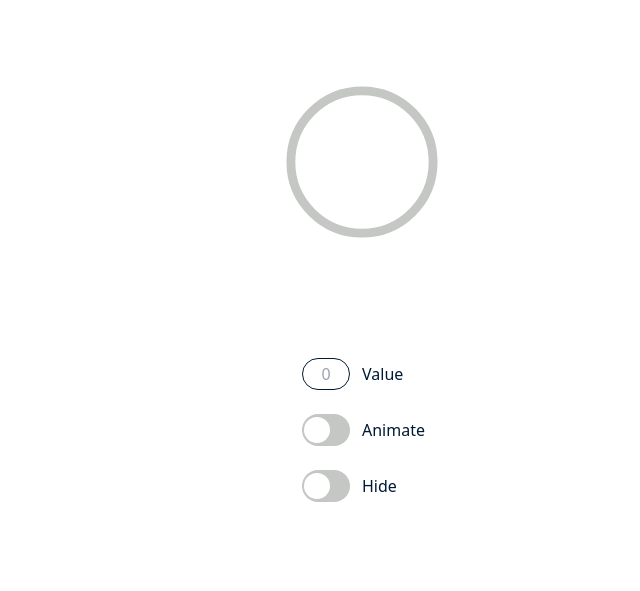
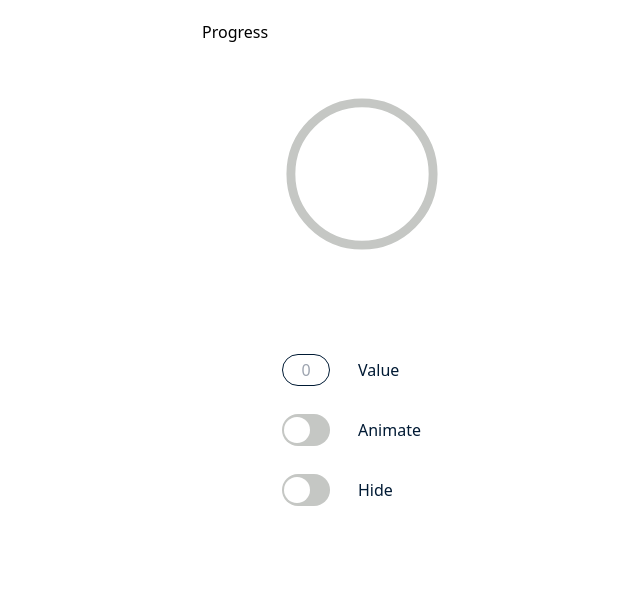
Before and after one commit to mgvts/OzonTest, a website built with Parcel: page src/index.html in a window 1280 px wide. Shown: the whole page, without its empty margins (278-918 px from the left). Built offline with nearby package versions, Linux system fonts and the light colour scheme.

Commit message:
update styles

```diff
--- a/package.json
+++ b/package.json
@@ -3,7 +3,6 @@
   "version": "1.0.0",
   "homepage": "https://mgvts.github.io/OzonTest",
   "scripts": {
-    "build:css": "tailwindcss build -i src/styles/main.pcss  src/styles/preview.pcss src/components/progress/main.pcss -o dist/styles.css",
     "dev": "parcel src/index.html",
     "build": "parcel build src/index.html --public-url ./",
     "gh-pages": "gh-pages -d dist"
--- a/src/components/progress/index.js
+++ b/src/components/progress/index.js
@@ -47,16 +47,16 @@ const component = {
         const cnt = this
         return {
             hide() {
-                cnt.element.classList.add('hide');
+                cnt.element.classList.add('hide')
             },
             isHide() {
                 return cnt.element.classList.contains('hide');
             },
             toggleHide() {
                 if (cnt.actions.isHide()) {
-                    cnt.actions.show();
+                    cnt.actions.show()
                 } else {
-                    cnt.actions.hide();
+                    cnt.actions.hide()
                 }
             },
             show() {
@@ -65,15 +65,16 @@ const component = {
             setValue(value) {
                 let newValue = parseInt(value, 10);
                 if (isNaN(newValue) || newValue < 0) {
-                    newValue = 0; // Set to minimum if out of range
+                    newValue = 0
                 } else if (newValue > 100) {
-                    newValue = 100; // Set to maximum if out of range
+                    newValue = 100
                 }
 
                 cnt.valueElement.style.strokeWidth = newValue === 0 ? '0' : '2'
                 cnt.valueElement.style.strokeDashoffset = `${100 - newValue}`;
 
                 cnt.valueElement.value = newValue;
+                return newValue
             },
             isAnimate() {
                 return cnt.valueElement.classList.contains('animate')
--- a/src/components/progress/main.pcss
+++ b/src/components/progress/main.pcss
@@ -35,5 +35,5 @@
 }
 
 .circle {
-    @apply size-[160px] relative
+    @apply relative
 }
--- a/src/index.html
+++ b/src/index.html
@@ -12,6 +12,9 @@
     <div class="page">
         <div class="progress">
             <div class="progress-container">
+                <label class="progress-title">
+                    Progress
+                </label>
                 <div id="progress-component"></div>
             </div>
             <div class="menu">
--- a/src/styles/preview.pcss
+++ b/src/styles/preview.pcss
@@ -14,11 +14,15 @@
 }
 
 .progress-container {
-    @apply size-full flex justify-center items-center
+    @apply size-full flex justify-center items-center flex-col
+}
+
+.progress-title {
+    @apply w-full text-start font-medium
 }
 
 #progress-component {
-    @apply relative m-auto size-fit
+    @apply relative m-auto size-[160px]
 }
 
 
@@ -27,7 +31,7 @@
 }
 
 .menu-container {
-    @apply flex flex-col items-center gap-6 size-fit
+    @apply flex flex-col items-center gap-7 h-fit w-1/2 mt-5
 }
 
 .portrait-mode .menu-container {
@@ -39,11 +43,11 @@
 }
 
 .menu-item {
-    @apply flex items-center w-30 h-8
+    @apply flex items-center h-8 w-full
 }
 
 .menu-item label {
-    @apply inline-flex items-center;
+    @apply inline-flex items-center w-full
 }
 
 .value-input {
@@ -67,7 +71,7 @@
 }
 
 .label-text {
-    @apply ms-3 font-medium text-black
+    @apply ms-7 font-medium text-black
 }
 
 .toggle {
```
Also changed, not shown: src/main.js (+0 -8 lines), README.md.
